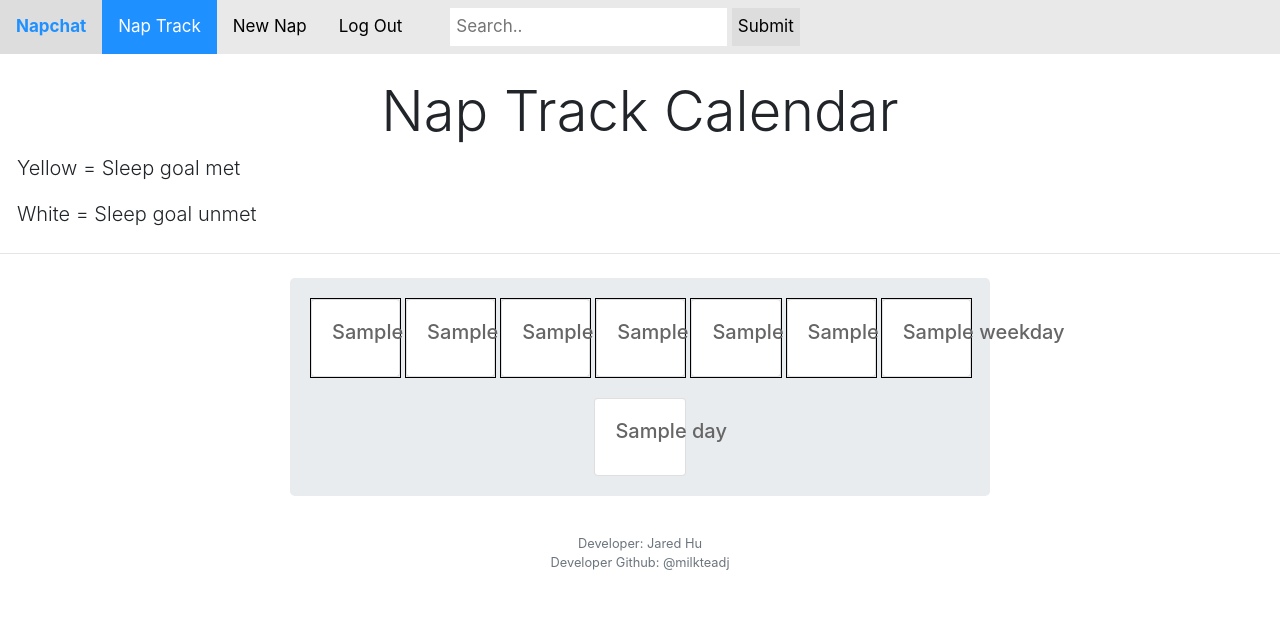
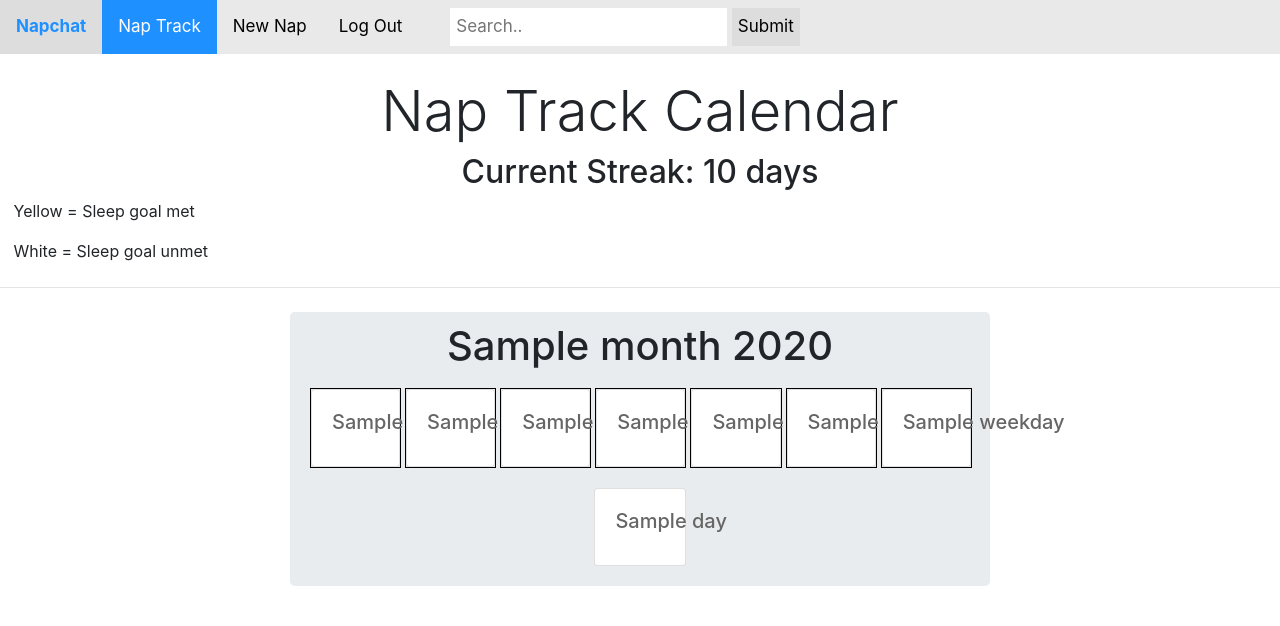
Before and after one commit to jared-ni/napchat, a Flask app: template templates/index.html in a window 1280 px wide. Shown: the top 626 px of the page. Run offline with Flask 2, Linux system fonts and the light colour scheme; the template is opened without the code that fills it: most values are stand-ins (such as "Sample title", 1, 10 or a date in 2020); some libraries are stand-ins or nearby versions.

Commit message:
implement streak

```diff
--- a/app.py
+++ b/app.py
@@ -56,7 +56,7 @@ app.secret_key = db.child("session").child("secret_key").get().val()
 @login_required
 def index():
 
-  year = 2021
+  year = 2020
   month = 12
   # first day determines the number of blank spaces to add
   weekdays = calendar.weekheader(3).split()
@@ -74,9 +74,41 @@ def index():
   for i in range(len(myDays), 35):
     myDays.append("-")
 
+  # convert month to letter name
   month_name = calendar.month_name[month]
 
-  return render_template("index.html", weekdays=weekdays, myDays=myDays, year=year, month=month_name)
+  # get records and store in 2d list
+  print(session['username'])
+  records = db.child("sleepTracker").order_by_child("username").equal_to(session['username']).get()
+  print(records)
+
+  myRecords = []
+  for record in records.each():
+    dateRecord = []
+    dateRecord.append(record.val()['date'])
+    dateRecord.append(record.val()['hours'])
+    myRecords.append(dateRecord)
+
+  print(myRecords)
+
+  # Must sort with date's order and compare each date's hour to desired hours.
+  streak = 1
+  sortedRecords = sorted(myRecords, key = lambda l:l[0], reverse=True)
+
+  # calculate streak
+  for i in range(len(sortedRecords) - 1):
+    time_cur = datetime.datetime.strptime(sortedRecords[i][0], "%Y-%m-%d")
+    time_prev = datetime.datetime.strptime(sortedRecords[i+1][0], "%Y-%m-%d")
+    day_delta = str(time_cur - time_prev)[0:5]
+    if day_delta != "1 day":
+      break
+    else:
+      streak += 1
+  # print(str(streak) + " streak!!!")
+
+  # calculate
+
+  return render_template("index.html", weekdays=weekdays, myDays=myDays, year=year, month=month_name, streak=streak, myRecords=myRecords)
 
 
 @app.route("/login", methods=["GET", "POST"])
@@ -164,15 +196,31 @@ def newnap():
     start_arr = list(map(int, start.split(":")))
     end_arr = list(map(int, end.split(":")))
 
+    # print(start_arr)
+    # print(end_arr)
+    # print("--------------------")
+
     # add the minutes together first, then hours
-    minutes = int(end_arr[1]) + (60 - int(start_arr[1]))
-    start_arr[0] += 1
+    if end_arr[0] == start_arr[0]:
+      minutes = end_arr[1] - start_arr[1]
+    else:
+      minutes = int(end_arr[1]) + (60 - int(start_arr[1]))
+      start_arr[0] += 1
+
+    # print(str(minutes) + " minutes")
+
     hours = int(end_arr[0]) - int(start_arr[0])
+    print(start_arr[0])
+    print(end_arr[0])
+    # print(str(hours) + " hours")
+
     if hours < 0:
       hours += 24
     hours += round(minutes/60, 1)
+    # print(str(hours) + " hours updated")
+    # print("----------------------------------------")
 
-    username = db.child("session").child("user_id").get().val()
+    username = session["username"]
     track = db.child("sleepTracker").order_by_child("username").equal_to(username).order_by_child("date").equal_to(date).get()
     # empty list is False, empty dict is None
     if not track.val():
--- a/tempCodeRunnerFile.py
+++ b/tempCodeRunnerFile.py
@@ -1 +1 @@
-error
+record
--- a/templates/index.html
+++ b/templates/index.html
@@ -21,11 +21,13 @@
   <br/>
   <div class="body">
     <h1 class="display-4 text-center">Nap Track Calendar</h1>
-    <p class="lead">&nbsp;&nbsp; Yellow = Sleep goal met</p>
-    <p class="lead">&nbsp;&nbsp; White = Sleep goal unmet</p>
+    <h2 class="display-5 text-center">Current Streak: {{streak}} days </h3>
+    <p>&nbsp;&nbsp; Yellow = Sleep goal met</p>
+    <p>&nbsp;&nbsp; White = Sleep goal unmet</p>
     <hr class="my-4">
 
     <div class="jumbotron calendar">
+      <h1 class="display-5 text-center">{{ month }} {{ year }}</h1>
 
       <ul class="weekdays">
         {% for i in range(7) %}
--- a/templates/newnap.html
+++ b/templates/newnap.html
@@ -27,7 +27,7 @@
           <div class="form-group">
             <label for="date" class='lead'>Which date are you tracking sleep for? </label>
             <p>(If slept after 12:00am, enter the previous date)</p>
-            <input type="date" id="date" name="date" min={{week_ago}} required>
+            <input type="date" id="date" name="date" min={{week_ago}} max={{today}} required>
           </div>
           <div class="form-group">
             <label for="start" class='lead'>
```
